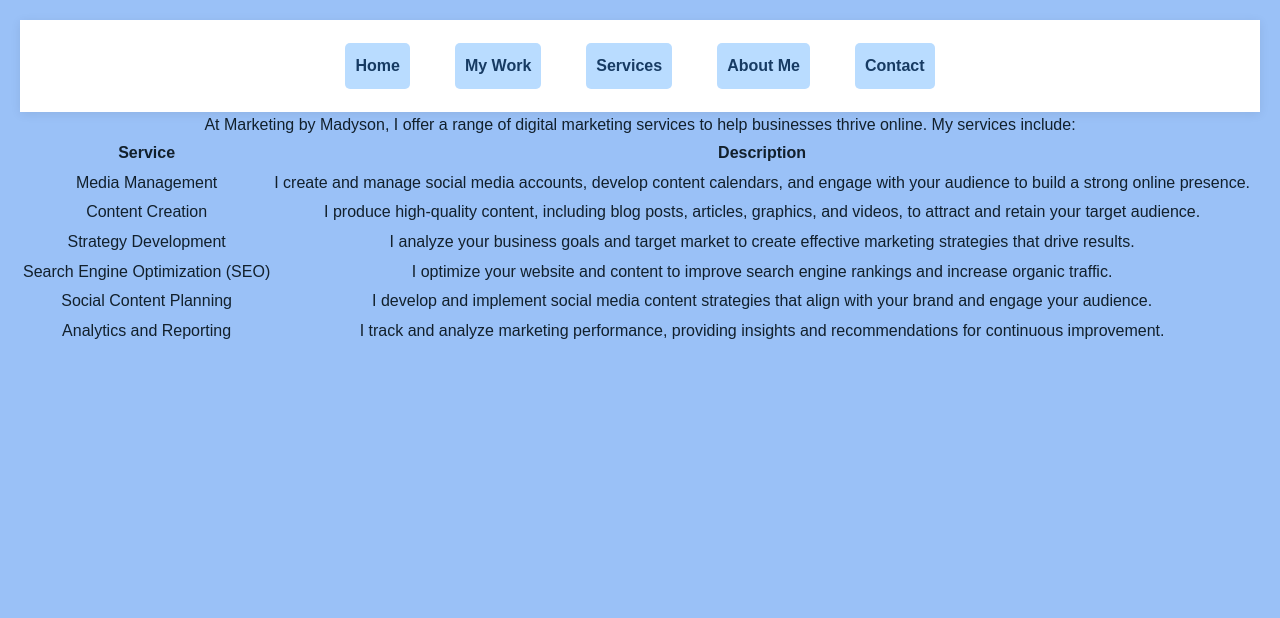
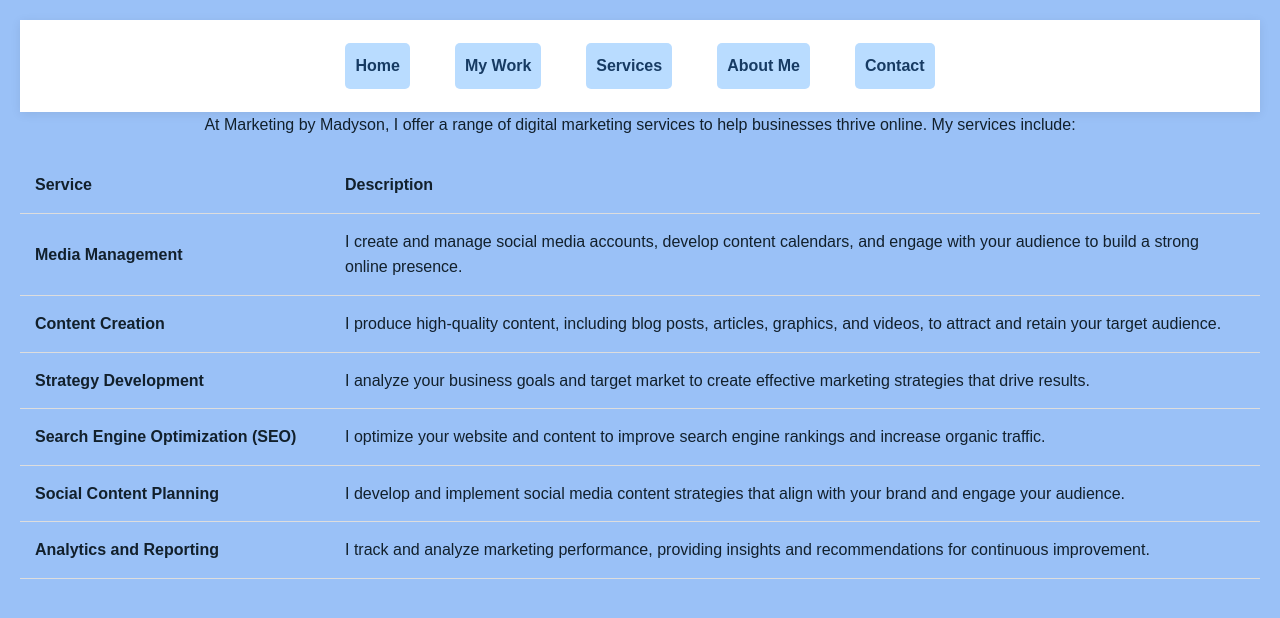
Before and after one commit to madysonpeters-stack/WebDesign, a plain HTML site: page services.html in a window 1280 px wide. Drawn offline with Linux system fonts and the light colour scheme.

Commit message:
assignment 4
Added styles for table, th, and td elements.

```diff
--- a/styles.css
+++ b/styles.css
@@ -331,6 +331,26 @@ heroimage img {
   border-radius: 6px;
   cursor: pointer;
 }
+table {
+  width: 100%;
+  border-collapse: collapse;
+  margin: 20px 0;
+}
+
+th, td {
+  padding: 15px;
+  text-align: left;
+  border-bottom: 1px solid #ddd;
+}
+
+th {
+  font-weight: bold;
+}
+
+td:first-child {
+  font-weight: bold;
+  width: 25%;
+}
 
 .form-v2 button:hover {
   background-color: #7a564f;
```
